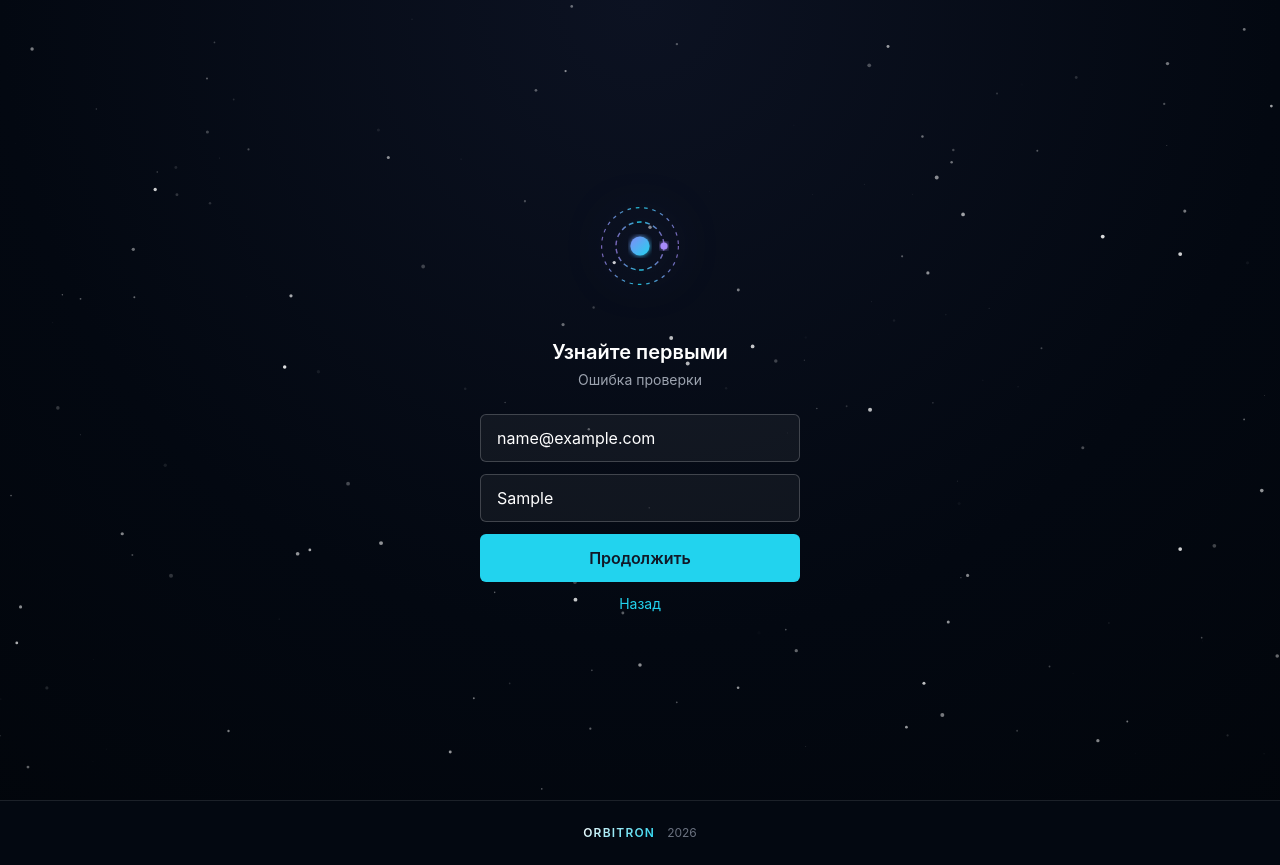
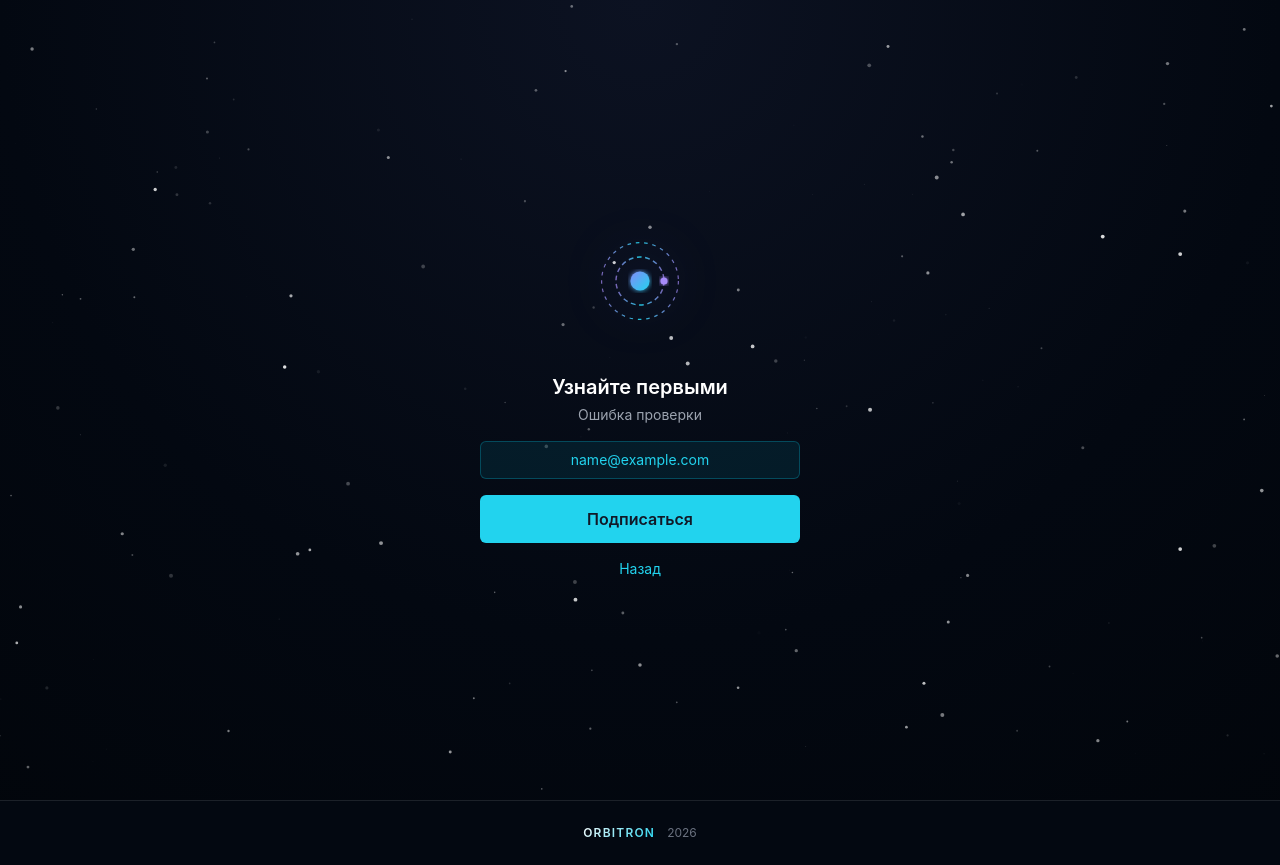
Before and after one commit to ibeercan/orbitron.pro, a React (Vite) app in the folder frontend/: page / in a window 1280 px wide. Both pictures are taken after typing "name@example.com", "Sample" into the empty fields and a click on the button "Продолжить". Built offline with nearby package versions, Linux system fonts and the light colour scheme; no server answers.

Commit message:
fix: registration flow - Pydantic request models and subscribe button

```diff
--- a/frontend/src/pages/Landing.tsx
+++ b/frontend/src/pages/Landing.tsx
@@ -165,6 +165,25 @@ export default function Landing() {
     }
   }, [])
 
+  const onSubscribe = useCallback(async () => {
+    setIsLoading(true)
+    setMessage('')
+
+    try {
+      await subscriptionApi.earlyAccess(email)
+      setStep('success')
+      setMessage('Спасибо за подписку!')
+      setTimeout(() => {
+        goBack()
+      }, 2000)
+    } catch (error: unknown) {
+      const err = error as { response?: { data?: { detail?: string } } }
+      setMessage(err.response?.data?.detail || 'Ошибка подписки')
+    } finally {
+      setIsLoading(false)
+    }
+  }, [email])
+
   const onLogin = useCallback(async (data: PasswordFormData) => {
     setIsLoading(true)
     setMessage('')
@@ -250,19 +269,15 @@ export default function Landing() {
           </div>
         ) : (
           <div className="w-full max-w-xs animate-fade-in">
-            {(step === 'email' || step === 'check') && (
+            {step === 'email' && (
               <>
                 <div className="mb-6 text-center">
                   <h2 className="text-xl font-semibold text-white mb-1">Узнайте первыми</h2>
                   <p className="text-sm text-gray-400">
-                    {step === 'email' ? (
-                      isPremium ? (
+                    {isPremium ? (
                       <span className="text-secondary-400 font-semibold">Premium аккаунт при регистрации</span>
                     ) : (
                       <>Получите <span className="text-secondary-400 font-semibold">Premium</span> по приглашению</>
-                      )
-                    ) : (
-                      message
                     )}
                   </p>
                 </div>
@@ -312,8 +327,34 @@ export default function Landing() {
                       'Продолжить'
                     )}
                   </button>
+                </form>
+              </>
+            )}
 
             {step === 'check' && (
+              <div className="flex flex-col items-center gap-4">
+                <div className="text-center">
+                  <h2 className="text-xl font-semibold text-white mb-1">Узнайте первыми</h2>
+                  <p className="text-sm text-gray-400">{message}</p>
+                </div>
+                <div className="w-full rounded-md border border-secondary-500/30 bg-secondary-500/10 px-3 py-2 text-sm text-secondary-400 text-center">
+                  {email}
+                </div>
+                <button
+                  type="button"
+                  disabled={isLoading}
+                  onClick={onSubscribe}
+                  className="h-12 w-full rounded-md bg-secondary-400 px-6 font-semibold text-gray-900 transition-all duration-200 hover:bg-secondary-300 hover:-translate-y-0.5 hover:shadow-lg disabled:opacity-50 disabled:cursor-not-allowed"
+                >
+                  {isLoading ? (
+                    <span className="flex items-center justify-center gap-2">
+                      <span className="h-4 w-4 animate-spin rounded-full border-2 border-gray-900 border-t-transparent" />
+                      Подписка...
+                    </span>
+                  ) : (
+                    'Подписаться'
+                  )}
+                </button>
                 <button
                   type="button"
                   onClick={goBack}
@@ -321,9 +362,7 @@ export default function Landing() {
                 >
                   Назад
                 </button>
-                  )}
-                </form>
-              </>
+              </div>
             )}
 
             {step === 'login' && (
```
Also changed, not shown: 1 other file (tests, documents, lock files or other folders). Lines whose indentation alone changed are shown as unchanged.
